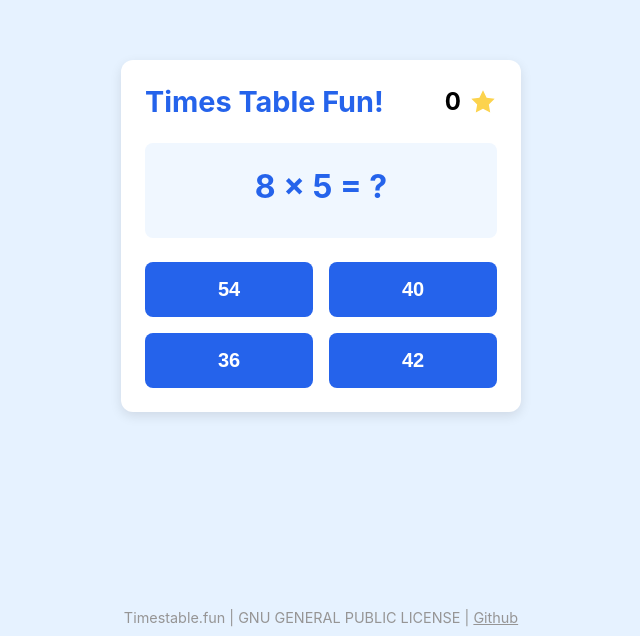
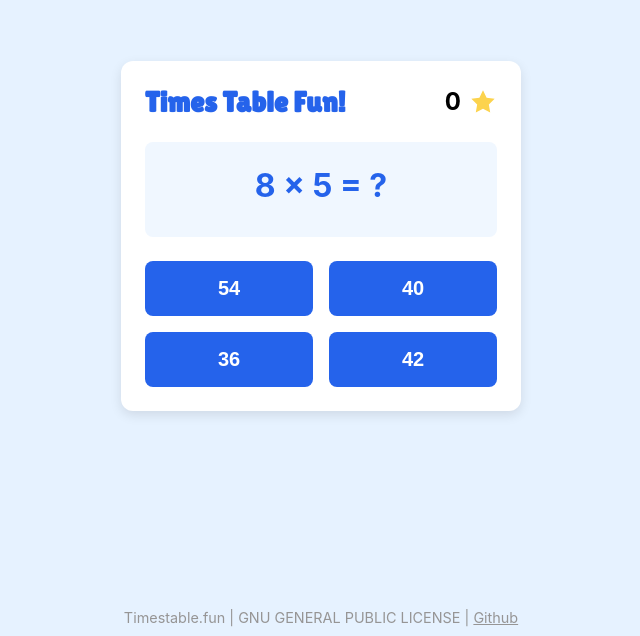
Before and after one commit to givp/times-table-app, a React (Create React App) app: page / in a window 1280 px wide. Shown: the part 164-800 px from the top of the page, without its empty margins (319-959 px from the left). Built offline with nearby package versions, Linux system fonts and the light colour scheme.

Commit message:
New font

```diff
--- a/public/index.html
+++ b/public/index.html
@@ -26,6 +26,9 @@
       Learn how to configure a non-root public URL by running `npm run build`.
     -->
     <title>Times Table Fun!</title>
+    <link rel="preconnect" href="https://fonts.googleapis.com">
+    <link rel="preconnect" href="https://fonts.gstatic.com" crossorigin>
+    <link href="https://fonts.googleapis.com/css2?family=Lilita+One&display=swap" rel="stylesheet">
   </head>
   <body>
     <noscript>You need to enable JavaScript to run this app.</noscript>
--- a/src/TimesTableGame.css
+++ b/src/TimesTableGame.css
@@ -34,9 +34,11 @@
 
   .title {
     font-size: 1.8rem;
-    font-weight: bold;
+    font-family: "Lilita One", sans-serif;
+    font-style: normal;
     color: #2563eb;
   }
+
 
   .score {
     display: flex;
```
